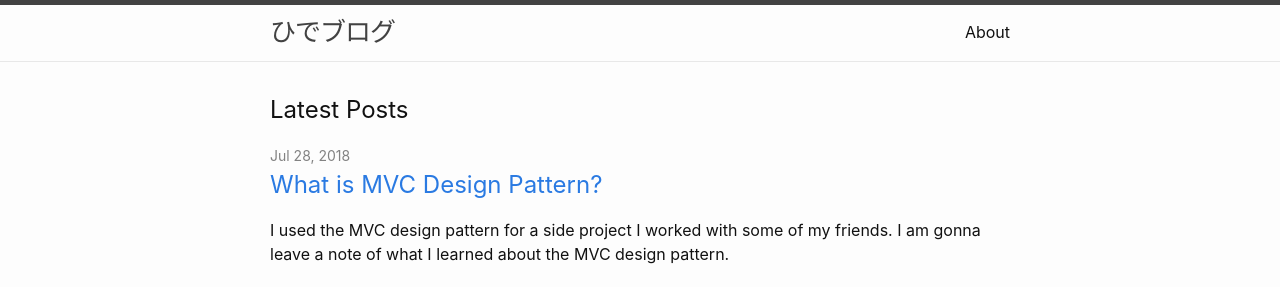
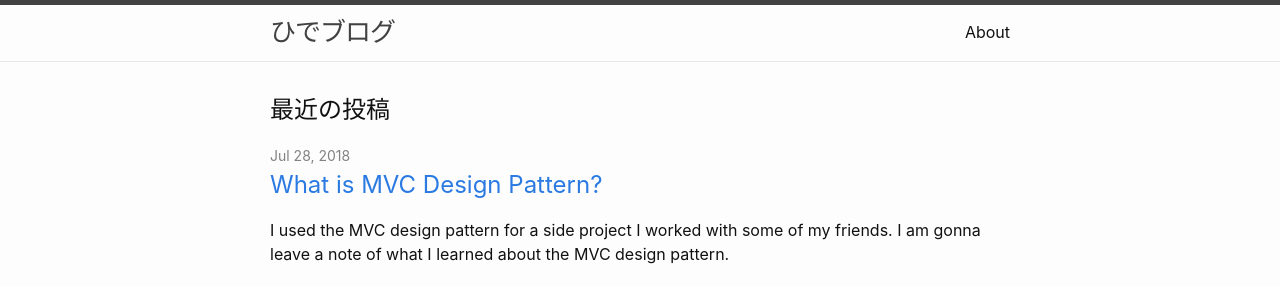
Before and after one commit to hyoshida123/hyoshida123.github.io, a Jekyll site: the page built from index.md, in a window 1280 px wide. Shown: the top 287 px of the page. Built offline with Jekyll 4.4.1, drawn with Linux system fonts in a browser that asks for light colours.

Commit message:
Translate some stuff on home.html

```diff
--- a/_layouts/home.html
+++ b/_layouts/home.html
@@ -4,7 +4,7 @@ layout: default
 
 {{ content }}
 
-<h2>Latest Posts</h2>
+<h2>最近の投稿</h2>
 
 <ul class="post-list">
 {% for post in site.posts %}
```
